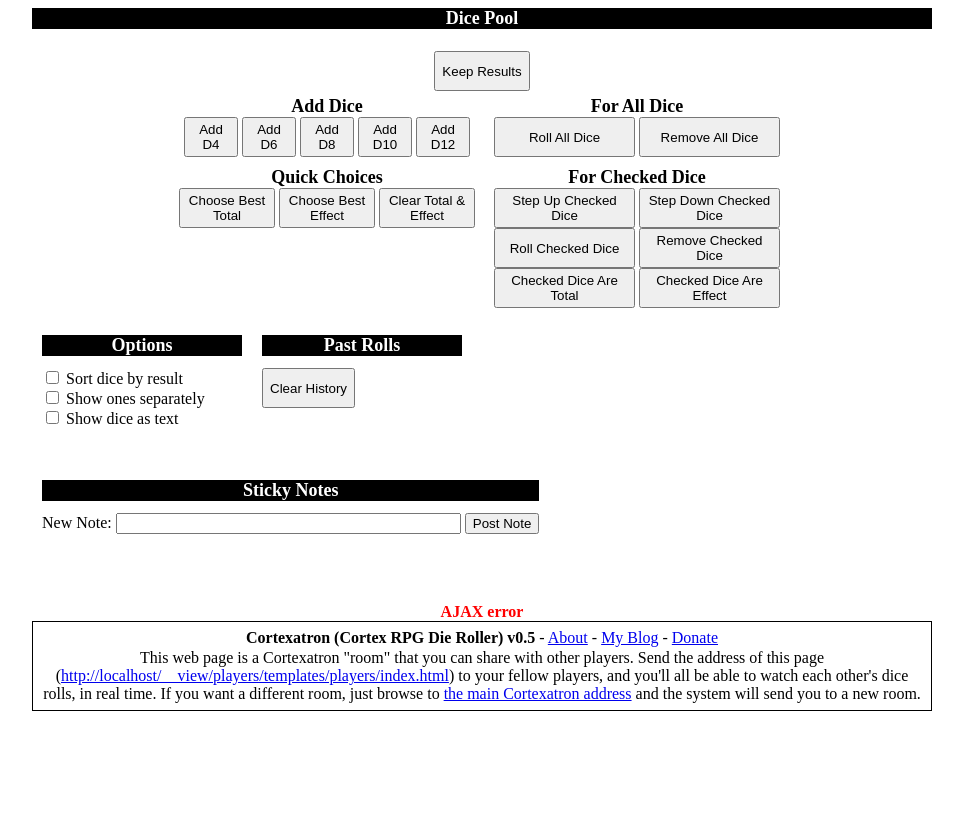
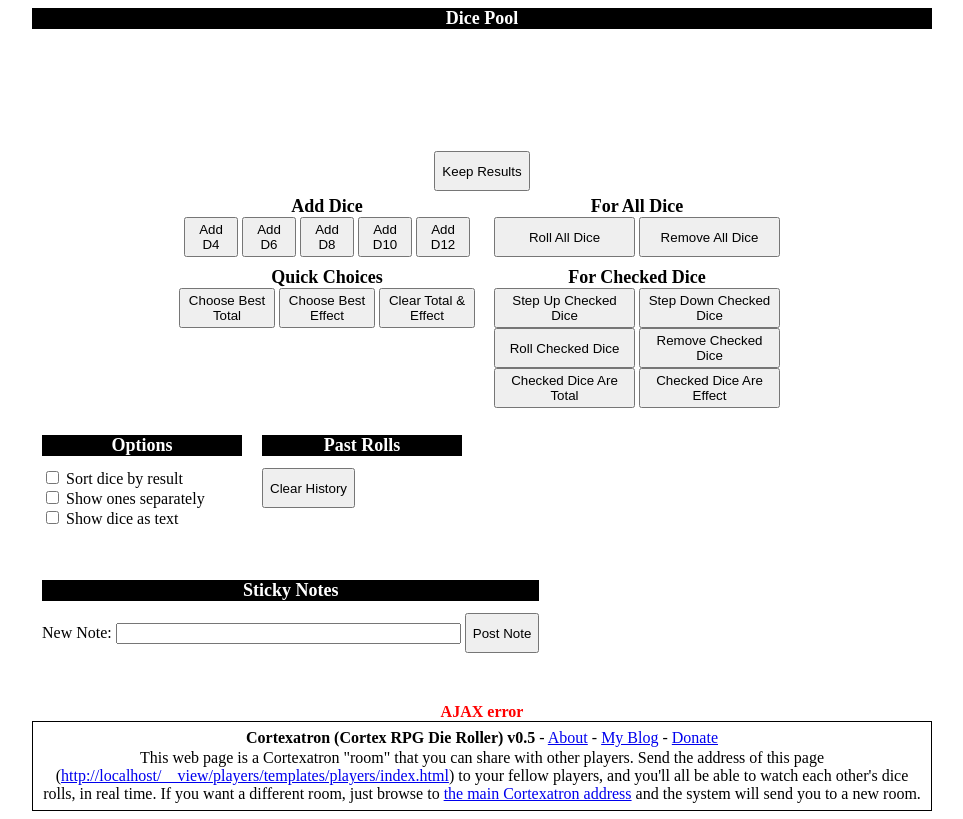
Before and after one commit to dbisdorf/cortex-roller, a Django app: template players/templates/players/index.html in a window 1280 px wide. Shown: the whole page, without its empty margins (158-1121 px from the left). Before the commit the page ends 711 px from the top, so only its background shows below. Run offline with Django 3.2, Linux system fonts and the light colour scheme; the template is opened without the code that fills it, so the values that code supplies are empty.

Commit message:
Removing form and repairing buttons.

```diff
--- a/players/static/players/style.css
+++ b/players/static/players/style.css
@@ -56,6 +56,7 @@
 	border-collapse: separate;
 	border-spacing: 5px;
 	margin: auto;
+	min-height: 100px;
 }
 
 .dice-all-centered {
--- a/players/templates/players/index.html
+++ b/players/templates/players/index.html
@@ -24,8 +24,7 @@
 	})();
 
 	$(function() {
-		$('#message-form').on('submit', function(event) {
-			event.preventDefault();
+		$('#post-message').click(function() {
 			ajax_command('message', $('#message-text').val());
 			$('#message-text').val('');
 		});
@@ -266,7 +265,7 @@
 	function draw_messages() {
 		$("#message-table").empty();
 		for (var i = 0; i < message_list.length; i++) {
-			$("#message-table").append("<div class='message-row'><div id='" + message_list[i].uuid + "' class='message-class'>" + message_list[i].text + "</div><div class='message-controls'><button class='baseline-button' id='del-" + message_list[i].uuid + "' class='del-message'>Remove</button></div></div>");
+			$("#message-table").append("<div class='message-row'><div id='" + message_list[i].uuid + "' class='message-class'>" + message_list[i].text + "</div><div class='message-controls'><button class='baseline-button del-message' id='del-" + message_list[i].uuid + "'>Remove</button></div></div>");
 		}
 	}
 
@@ -305,7 +304,7 @@
 <h1>Dice Pool</h1>
 
 <div class='dice-all'>
-<div class='dice-row' id='dice-row' aria-live="polite">
+<div class='dice-row' style="min-height:100px" id='dice-row' aria-live="polite">
 </div>
 </div>
 
@@ -374,13 +373,11 @@
 <h1>Sticky Notes</h1>
 <div id='message-table' aria-live="polite">
 </div>
-<form action='message/' method='POST' id='message-form'>
-	{% csrf_token %}
-	<!-- this no longer needs to be a form -->
-	<label for="message-text">New Note:</label>
-	<input type='text' size='40' name='message-text' id='message-text'/>
-	<input type='submit' value='Post Note' />
-</form>
+
+<label for="message-text">New Note:</label>
+<input type='text' size='40' name='message-text' id='message-text'/>
+<button class="baseline-button" id="post-message">Post Note</button>
+
 </div>
 
 </div>
```
